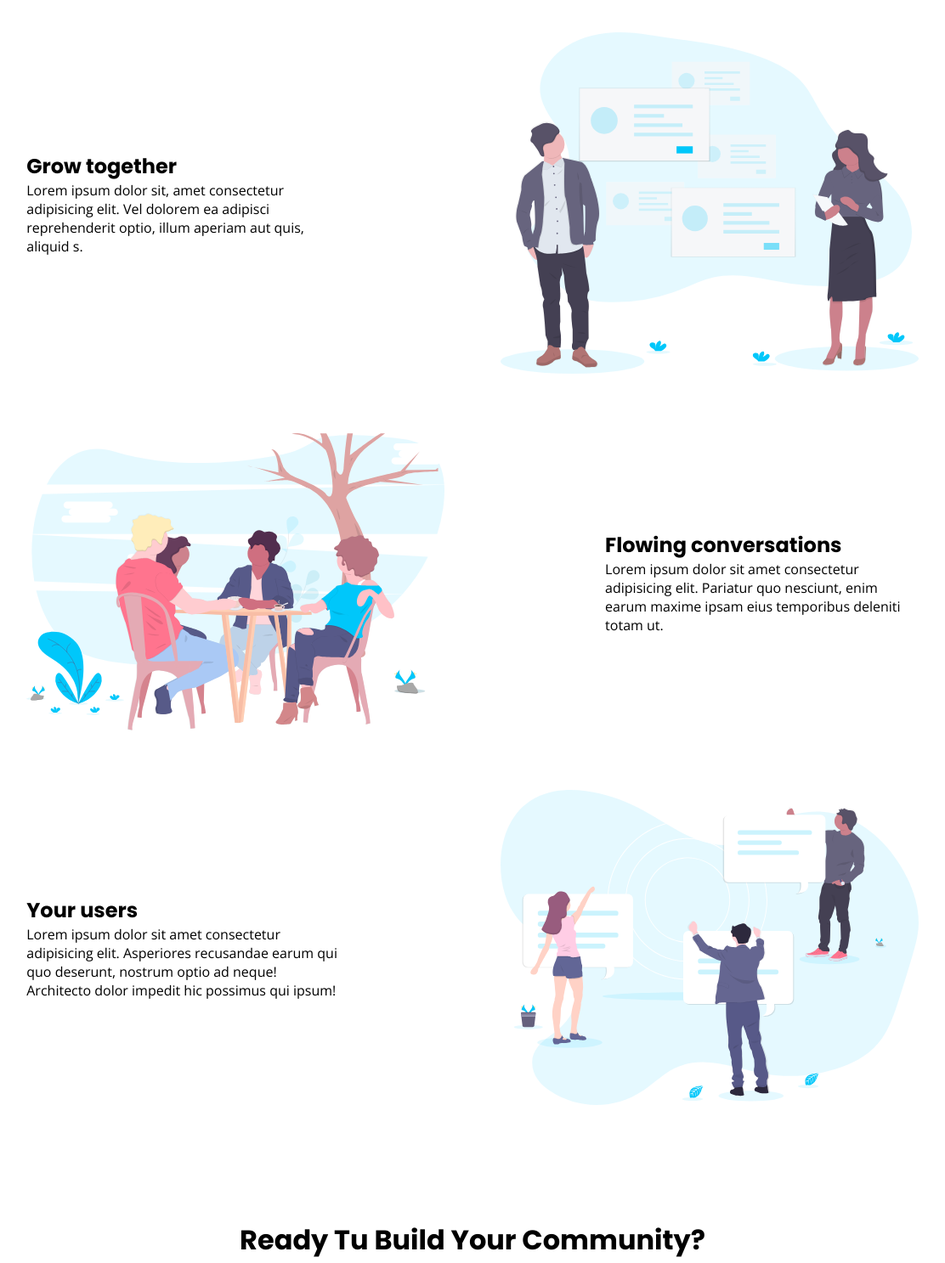
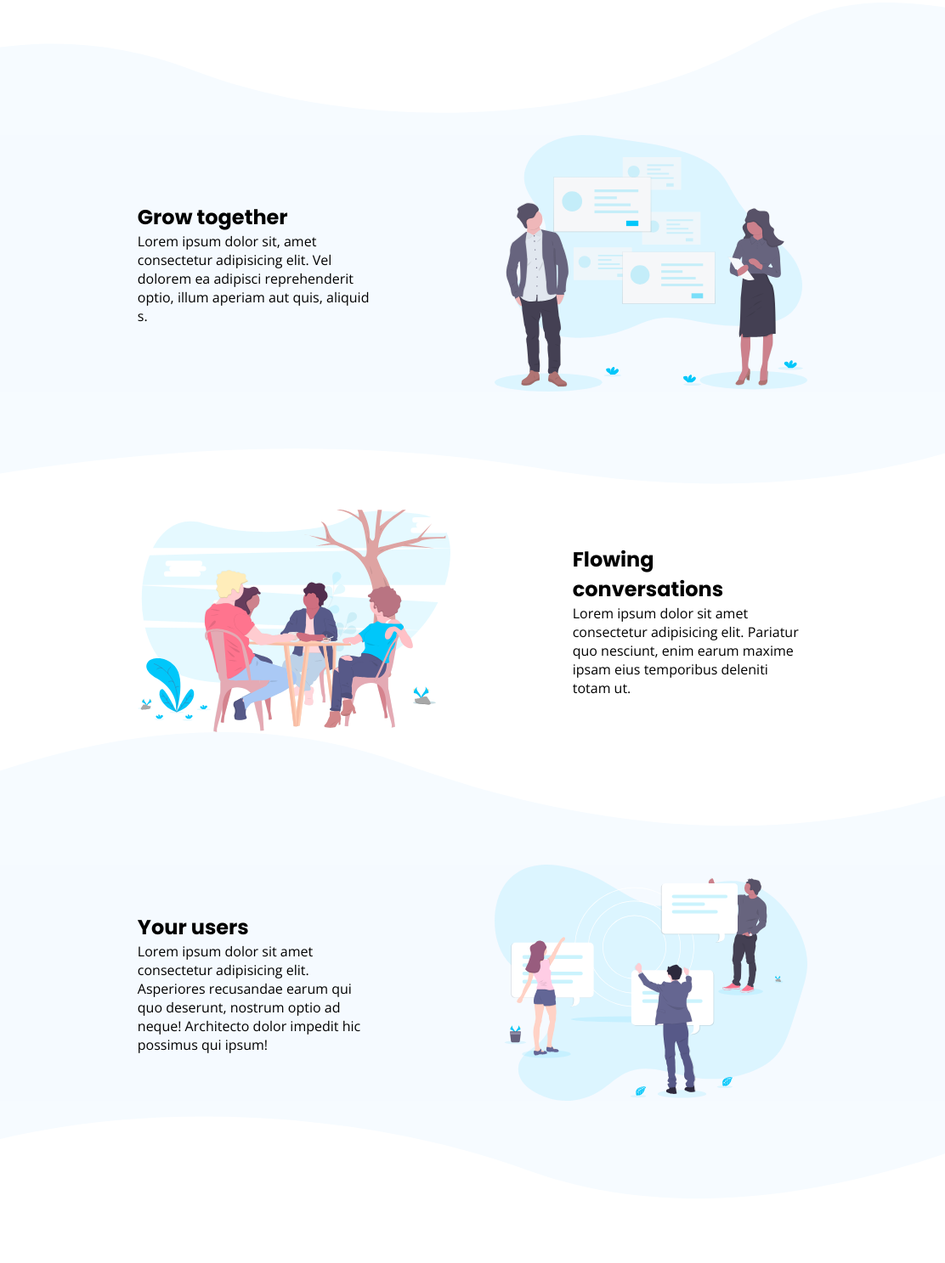
Before and after one commit to FerbaDev/Arg_programa_2, a plain HTML site: page index.html in a window 1536 px wide. Shown: the part 1434-2921 px from the top of the page at 85% size, without its empty margins (212-1324 px from the left). Drawn offline with nearby package versions, Linux system fonts and the light colour scheme.

Commit message:
se agregan imagenes de fondo y colores

```diff
--- a/index.html
+++ b/index.html
@@ -59,7 +59,8 @@
       </div>
     </section>
     <section class="card-container">
-      <div class="card card-rev">
+      <div class="card1-top"></div>
+      <div class="card card-rev card-bg">
         <img
           class="card-img"
           src="./imagenes/illustration-grow-together.svg"
@@ -74,6 +75,7 @@
           </p>
         </div>
       </div>
+      <div class="card1-bottom"></div>
       <div class="card card-row">
         <img
           class="card-img"
@@ -89,7 +91,8 @@
           </p>
         </div>
       </div>
-      <div class="card card-rev">
+      <div class="card2-top"></div>
+      <div class="card card-rev card-bg">
         <img
           class="card-img"
           src="./imagenes/illustration-your-users.svg"
@@ -104,12 +107,14 @@
           </p>
         </article>
       </div>
+      <div class="card2-bottom"></div>
     </section>
     <div class="banner">
       <h1 class="headings">Ready Tu Build Your Community?</h1>
       <button class="started-button open-sans">Get started for free</button>
     </div>
-
+    <!-- empieza el footer -->
+    <div class="footer-bg"></div>
     <footer class="footer">
       <div class="footer-xl">
         <section class="footer-newsletter f-card">
--- a/styles/style.css
+++ b/styles/style.css
@@ -113,17 +113,44 @@ header {
   align-items: center;
 }
 .card {
-  width: 80%;
+  width: 100%;
   display: flex;
   flex-direction: column;
   align-items: center;
-  padding-block: 35px;
   gap: 10px;
   text-align: center;
+  padding-inline: 20%;
 }
 
 .card-img {
   width: 75%;
+}
+.card-bg {
+  background-color: hsl(207, 100%, 98%);
+}
+.card1-top {
+  background-image: url("../imagenes/bg-section-top-mobile-1.svg");
+  width: 100%;
+  height: 98px;
+  background-repeat: no-repeat;
+}
+.card1-bottom {
+  background-image: url("../imagenes/bg-section-bottom-mobile-1.svg");
+  width: 100%;
+  height: 156px;
+  background-repeat: no-repeat;
+}
+.card2-top {
+  background-image: url("../imagenes/bg-section-top-mobile-2.svg");
+  width: 100%;
+  height: 98px;
+  background-repeat: no-repeat;
+}
+.card2-bottom {
+  background-image: url("../imagenes/bg-section-bottom-mobile-2.svg");
+  width: 100%;
+  height: 156px;
+  background-repeat: no-repeat;
 }
 
 /**********  footer    *************/
@@ -212,6 +239,12 @@ header {
   text-decoration: none;
   color: aliceblue;
 }
+.footer-bg {
+  background-image: url("../imagenes/bg-footer-top-mobile.svg");
+  width: 100%;
+  height: 52px;
+  background-repeat: no-repeat;
+}
 
 /***************** mediaqueries ******************/
 @media screen and (min-width: 1439px) {
@@ -247,6 +280,24 @@ header {
     text-align: left;
     width: 30%;
   }
+  .card1-top {
+    background-image: url("../imagenes/bg-section-top-desktop-1.svg");
+    width: 100%;
+    height: 156px;
+    background-repeat: no-repeat;
+  }
+  .card1-bottom {
+    background-image: url("../imagenes/bg-section-bottom-desktop-1.svg");
+    height: 139px;
+  }
+  .card2-top {
+    background-image: url("../imagenes/bg-section-top-desktop-2.svg");
+    height: 156px;
+  }
+  .card2-bottom {
+    background-image: url("../imagenes/bg-section-bottom-desktop-2.svg");
+    height: 139px;
+  }
   .started-button {
     padding-inline: 80px;
     padding-block: 20px;
@@ -264,6 +315,10 @@ header {
   .footer-form {
     flex-direction: row;
   }
+  .footer-bg {
+    background-image: url("../imagenes/bg-footer-top-desktop.svg");
+    height: 158px;
+  }
 }
 
 @media screen and (max-width: 376px) {
```
